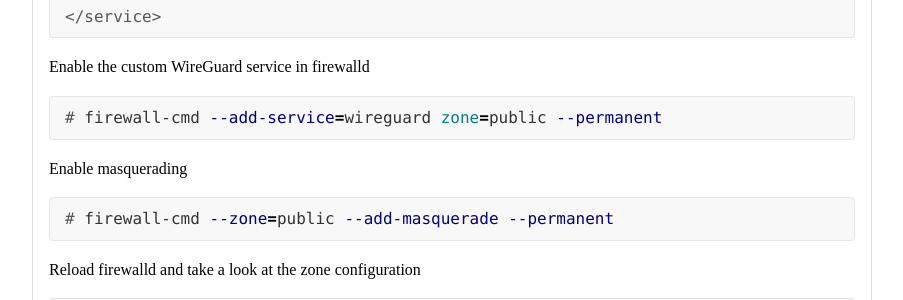
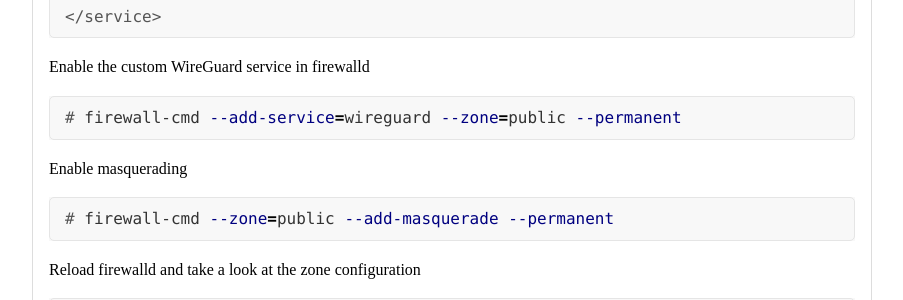
Before and after one commit to stigok/blog.stigok.com, a Jekyll site: the page built from collections/_posts/2018-10-08-wireguard-vpn-server-on-centos-7.md, in a window 1280 px wide and 900 px high, scrolled down 2696 px. Shown: the part 152-452 px from the top of the window, without its empty margins (188-1091 px from the left). Built offline with Jekyll 4.4.1, drawn with Linux system fonts in a browser that asks for light colours.

````diff
--- a/collections/_posts/2018-10-08-wireguard-vpn-server-on-centos-7.md
+++ b/collections/_posts/2018-10-08-wireguard-vpn-server-on-centos-7.md
@@ -147,7 +147,7 @@ Create a new firewalld service definition for WireGuard
 Enable the custom WireGuard service in firewalld
 
 ```terminal
-# firewall-cmd --add-service=wireguard zone=public --permanent
+# firewall-cmd --add-service=wireguard --zone=public --permanent
 ```
 
 Enable masquerading
````
